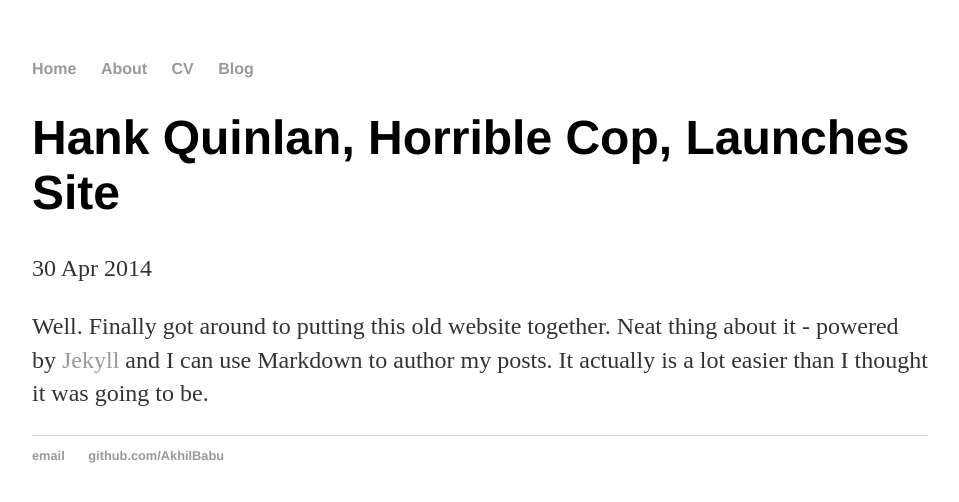
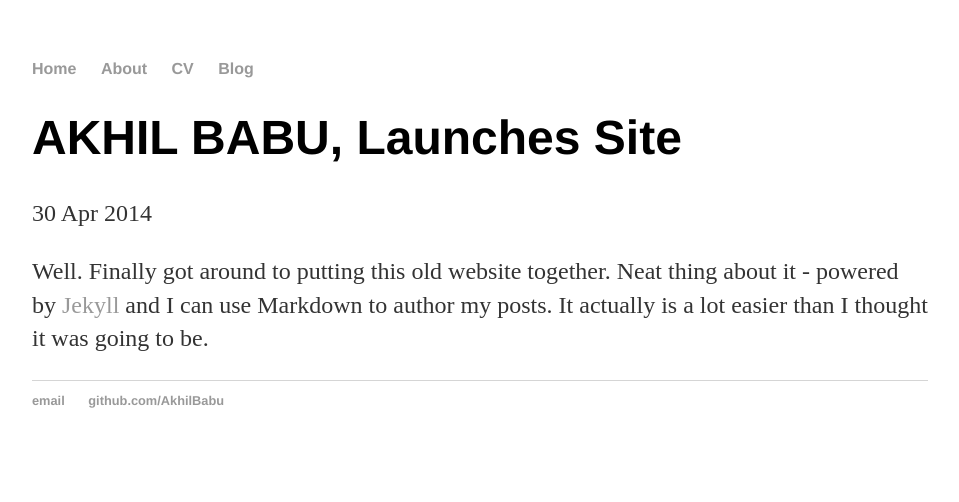
Before and after one commit to AkhilBabu94/AkhilBabu94.github.io, a Jekyll site: the page built from _posts/2014-04-30-AKHILBABU.md, in a window 1280 px wide. Shown: the top 502 px of the page, without its empty margins (160-1119 px from the left). Built offline with Jekyll 4.4.1, drawn with Linux system fonts in a browser that asks for light colours.

Commit message:
Update and rename 2014-04-30-hank-quinlan-site-launched.md to 2014-04-30-AKHILBABU.md

```diff
--- a/_posts/2014-04-30-hank-quinlan-site-launched.md
+++ b/_posts/2014-04-30-AKHILBABU.md
@@ -1,6 +1,6 @@
 ---
 layout: post
-title: "Hank Quinlan, Horrible Cop, Launches Site"
+title: "AKHIL BABU, Launches Site"
 date: 2014-04-30 11:40:30
 ---
 
```
